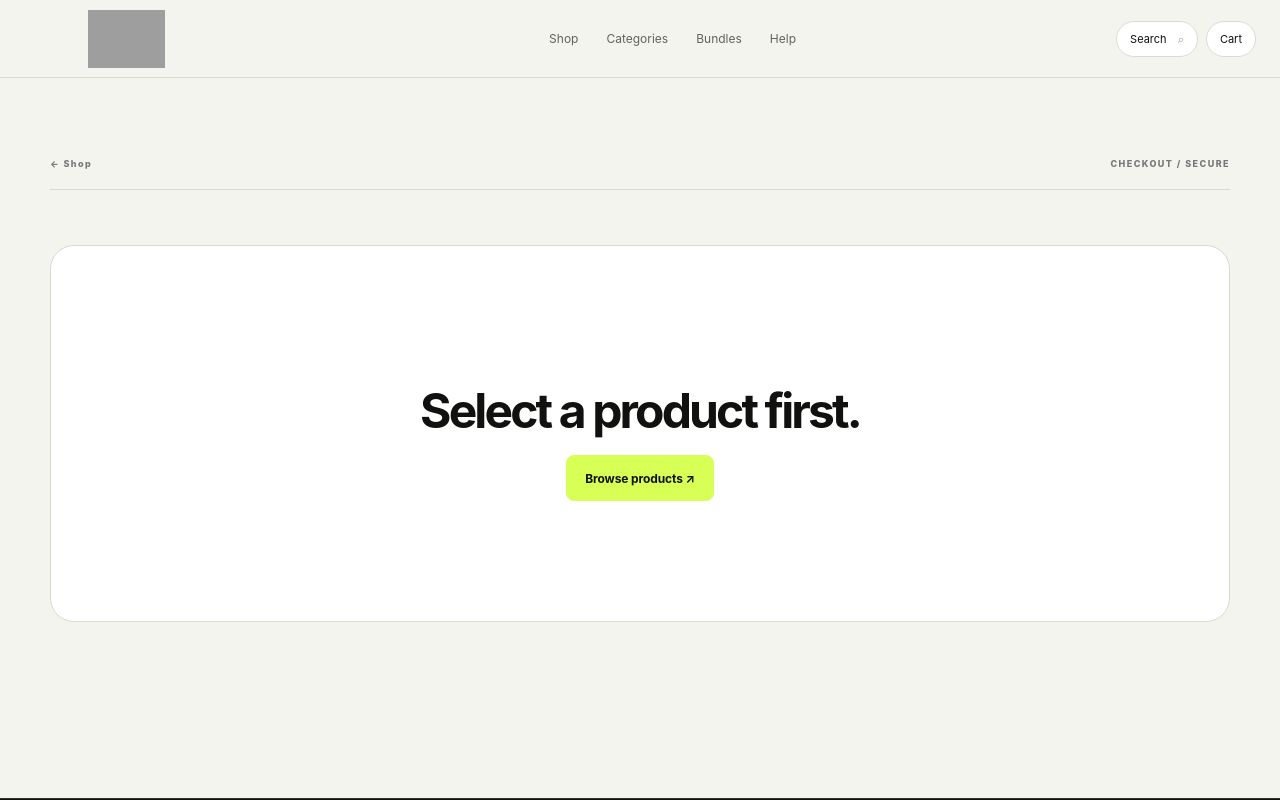
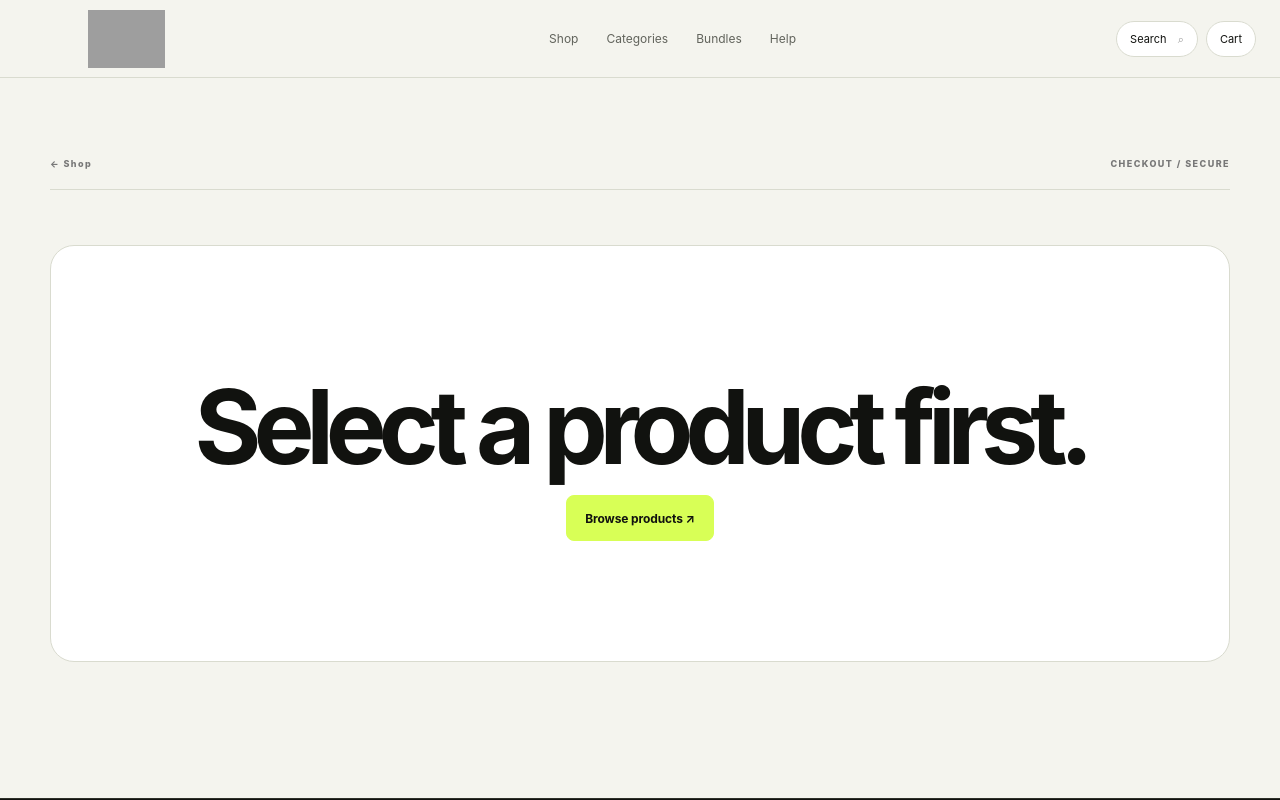
Before and after one commit to rohit-kumar-seo-repo/digital_products_bundle, a Next.js app: page /checkout in a window 1280 px wide. Shown: the top 800 px of the page. Built offline with nearby package versions, Linux system fonts and the light colour scheme; grey boxes are pictures that could not be loaded.

Commit message:
Keep transaction pages out of search indexing
Noindex cart checkout payment status and add empty state heading

```diff
--- a/app/payment/success/page.tsx
+++ b/app/payment/success/page.tsx
@@ -1,5 +1,8 @@
+import type { Metadata } from "next";
 import Link from "next/link";
 import { supabaseUrl } from "@/lib/store-config";
+
+export const metadata: Metadata = { title: "Order Status", robots: { index: false, follow: false } };
 
 type OrderStatus = {
   order: {
--- a/app/store-improvements.css
+++ b/app/store-improvements.css
@@ -1694,3 +1694,17 @@ img { max-width: 100%; }
 @media (prefers-reduced-motion: reduce) {
   .resourceGridArticlesV1 a { transition: none; }
 }
+
+
+/* Empty checkout state: visible page heading even before a product is selected. */
+.checkoutEmptyTitleV1 {
+  margin: 20px 0 22px;
+  color: var(--ink);
+  font-size: clamp(30px, 4vw, 46px);
+  line-height: 1.02;
+  letter-spacing: -.055em;
+  overflow-wrap: anywhere;
+}
+@media (max-width: 620px) {
+  .checkoutEmptyTitleV1 { font-size: clamp(28px, 8vw, 36px); }
+}
```
Also changed, not shown: app/cart/layout.tsx (added, +10 -0 lines), app/checkout/page.tsx (+4 -1 lines).
